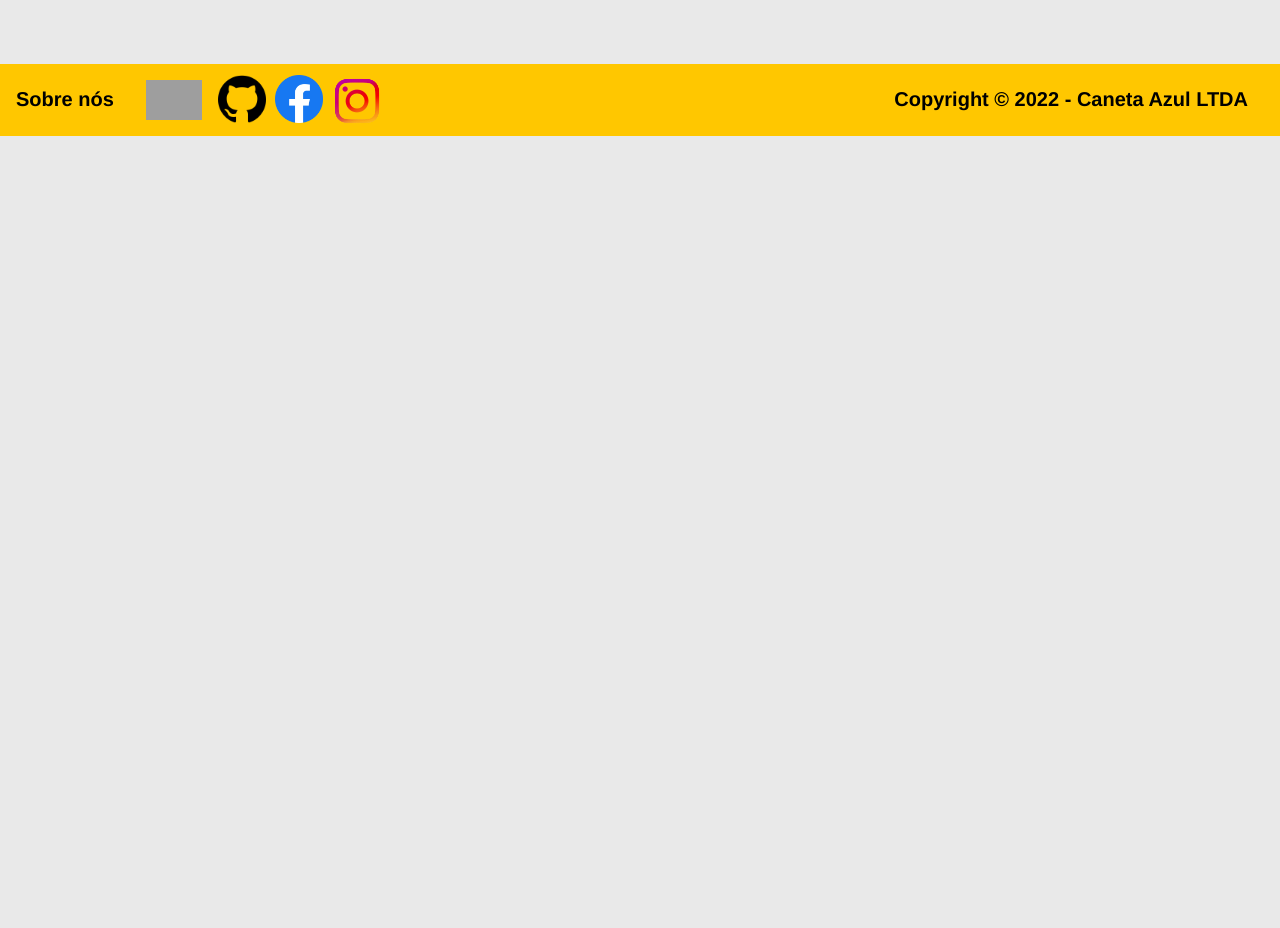
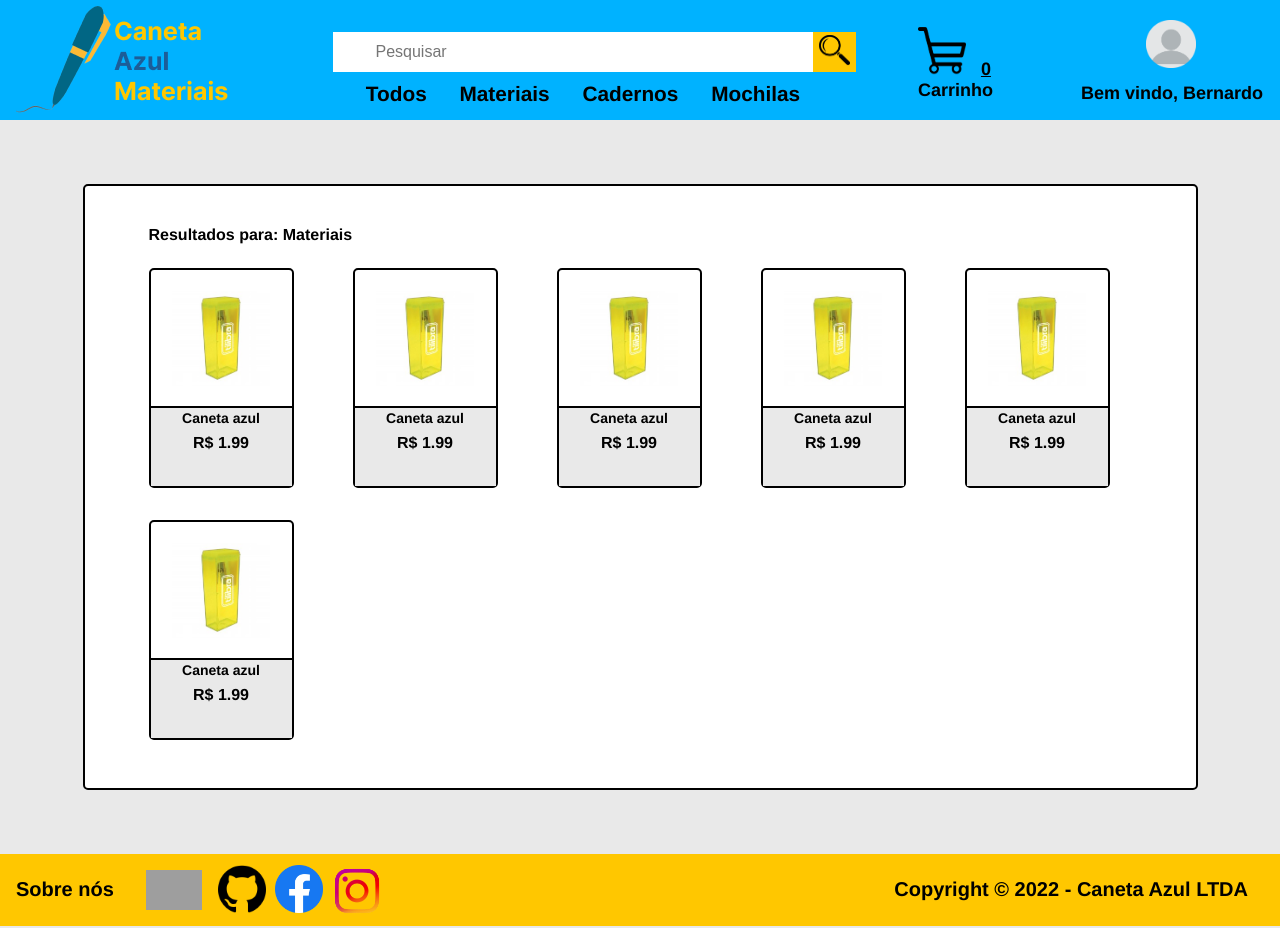
Before and after one commit to kalebhenrique/projeto-final-react, a React (Create React App) app: page /category/1 in a window 1280 px wide. Before the commit the page ends 800 px from the top, so only its background shows below. Built offline with nearby package versions, Linux system fonts and the light colour scheme; grey boxes are pictures that could not be loaded.

Commit message:
:construction: add API data on categories page
not complete

```diff
--- a/src/components/Results/index.js
+++ b/src/components/Results/index.js
@@ -1,14 +1,15 @@
 import ProductsCard from "../ProductsCard/index.js"
 import { Container } from './styles.js'
 
-const Results = () => {
+const Results = ({products}) => {
     return(
         <Container>
-                <ProductsCard/>
-                <ProductsCard/>
-                <ProductsCard/>
-                <ProductsCard/>
-                <ProductsCard/>
+            {products.map((item, index) => (
+                <ProductsCard
+                key={index}
+                name={item.name}
+                price_in_cents={item.price_in_cents}/>
+            ))}
         </Container>
     )
 }
--- /dev/null
+++ b/src/pages/category/styles.js
@@ -0,0 +1,16 @@
+import styled from 'styled-components'
+
+export const Container = styled.section`
+    max-width: 1115px;
+    border: solid 2px;
+    border-radius: 5px;
+    margin: 4rem auto;
+    background-color: white;
+    height: auto;
+    padding: 2rem;
+
+    p {
+        margin: 8px 2rem;
+        font-weight: bold;
+    }
+`
--- a/src/routes/index.js
+++ b/src/routes/index.js
@@ -16,7 +16,7 @@ const MyRoutes = () => {
                 <Route path='/register' element={<RegisterPage/>} />
                 <Route path='/' element={<LayoutNavbar/>} >
                     <Route path='/' element={<Homepage/>} />
-                    <Route path='/category' element={<CategoryPage/>} />
+                    <Route path='/category/:id' element={<CategoryPage/>} />
                     <Route path='/product' element={<ProductInfo/>} />
                     <Route path='/profile' element={<ProfilePage/>} />
                     <Route path='/aboutus' element={<AboutUsPage/>} />
```
